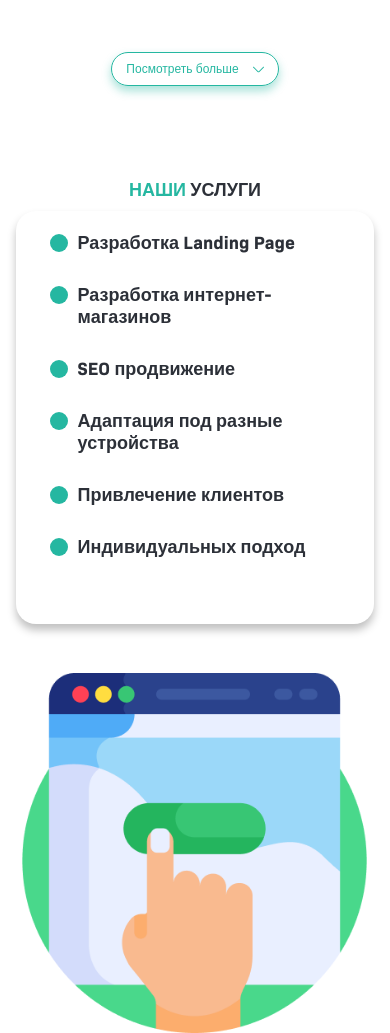
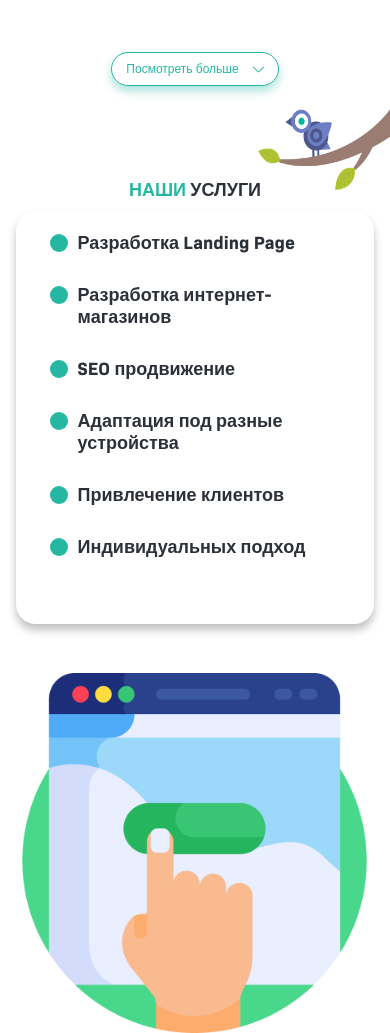
Before and after one commit to StasBalan/mavado, a plain HTML site: page index.html in a window 390 px wide. Shown: the part 2380-3413 px from the top of the page. Drawn offline with Linux system fonts and the light colour scheme.

Commit message:
some fixed

```diff
--- a/css/styles.css
+++ b/css/styles.css
@@ -472,6 +472,7 @@ a {
 
 /*SERVICES*/
 .services {
+    position: relative;
     padding: 0 0 64px;
 }
 
@@ -580,7 +581,13 @@ a {
     to {
       transform: translate(0, 6px) scale(1, 0.8);
     }
-  }
+}
+
+.services__bird--top-left {
+    position: absolute;
+    top: 0;
+    right: 0;
+}
 
 /*REVIEWS*/
 .reviews {
@@ -1063,6 +1070,17 @@ a {
         width: 345px;
     }
 
+    .services__bird--top-left {
+        top: -70px;
+        width: 131.82px;
+        height: 80.72px;
+    }
+
+    .services__bird--bottom-right {
+        width: 161.56px;
+        height: 68.59px;
+    }
+
     .reviews {
         padding: 58px 0;
     }
--- a/index.html
+++ b/index.html
@@ -441,6 +441,9 @@
                   </div>
             </div>
         </div>
+
+        <img src="./img/bird-3.png" class="services__bird--top-left" >
+        <img src="./img/bird-4.png" class="services__bird--bottom-right" >
     </div>
 
     <div class="certificates">
```
Also changed, not shown: img/bird-3.png (added), img/bird-4.png (added).
